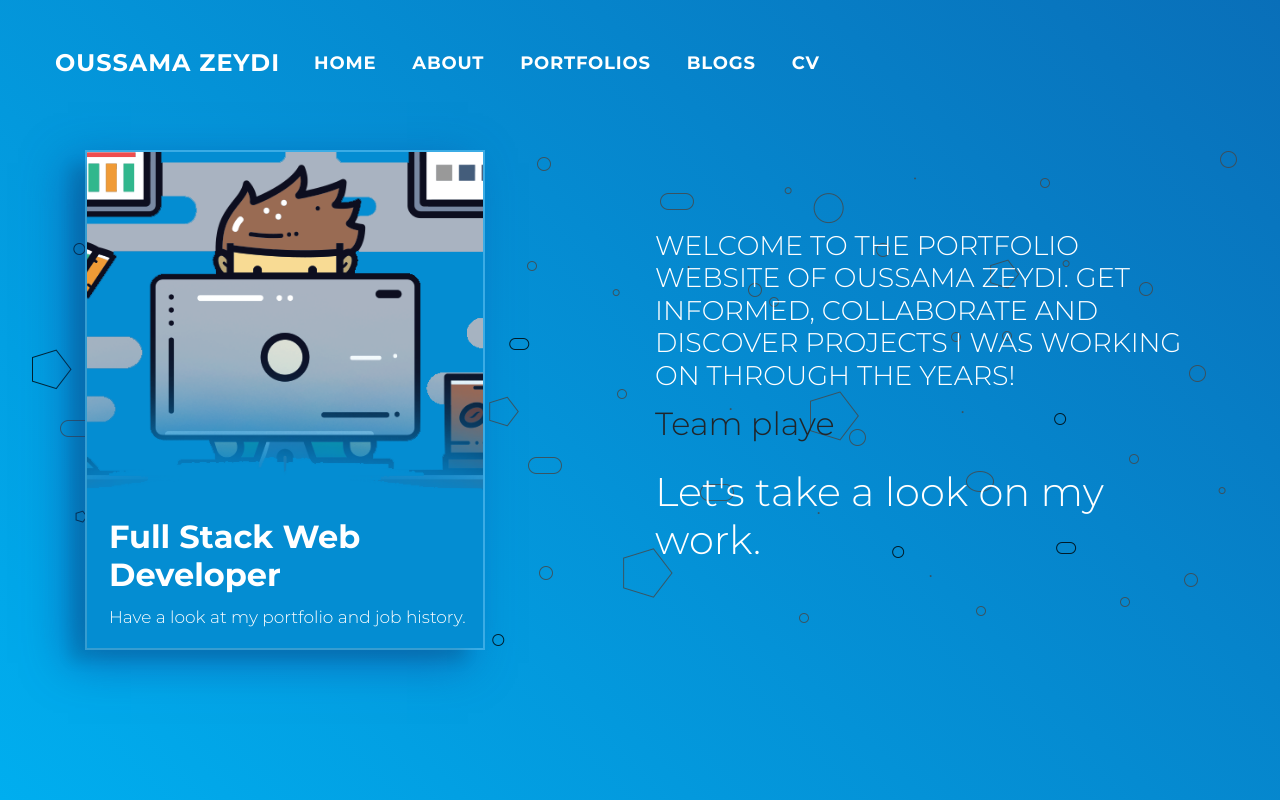
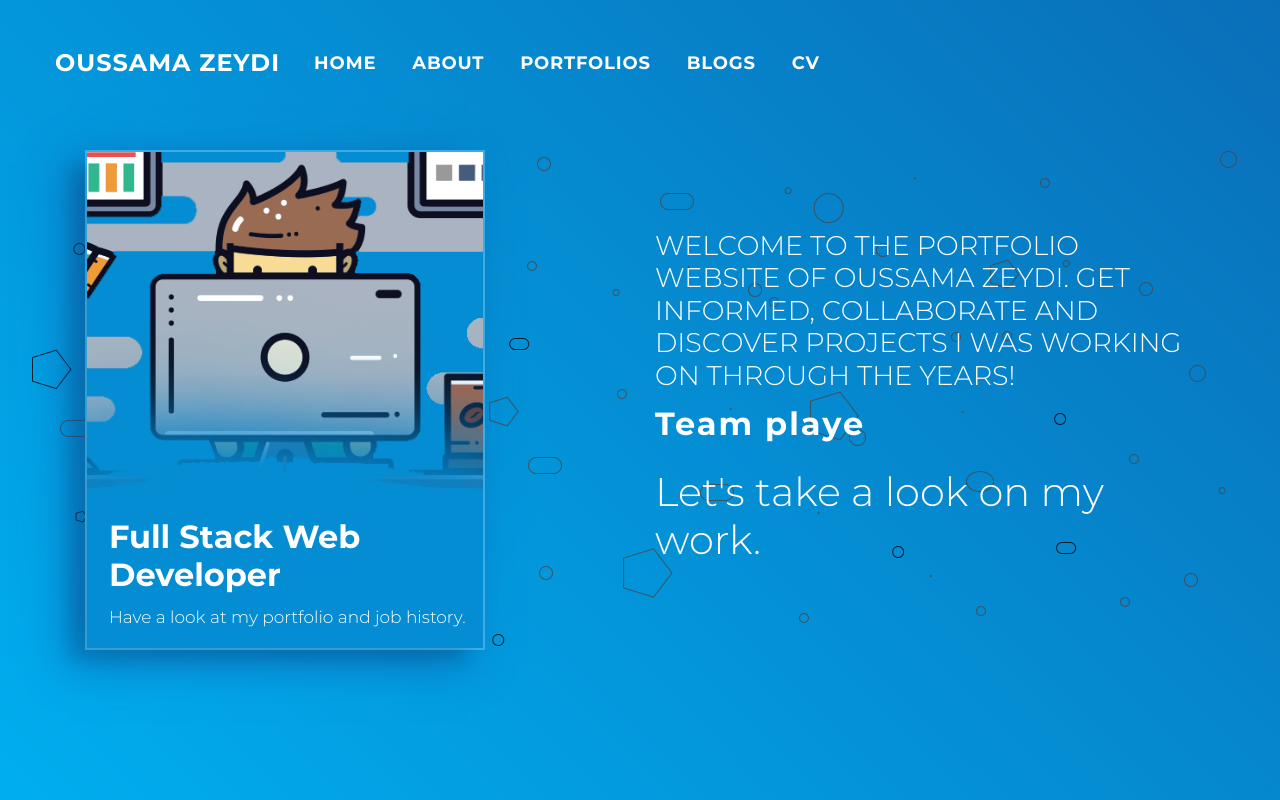
Before and after one commit to ozeydi/my-portfolio, a Next.js app: page / in a window 1280 px wide. Built offline with nearby package versions, Linux system fonts and the light colour scheme.

Commit message:
fixed typed roles style

```diff
--- a/pages/index.js
+++ b/pages/index.js
@@ -71,7 +71,12 @@ class Index extends React.Component {
                 </div>
                 <TypeAnimation
                   sequence={roles}
-                  style={{ fontSize: "2em", display: "inline-block" }}
+                  style={{
+                    fontSize: "2em",
+                    color: "white",
+                    fontWeight: "bold",
+                    letterSpacing: "2px",
+                  }}
                   wrapper="span"
                   repeat={Infinity}
                   cursor={false}
```
